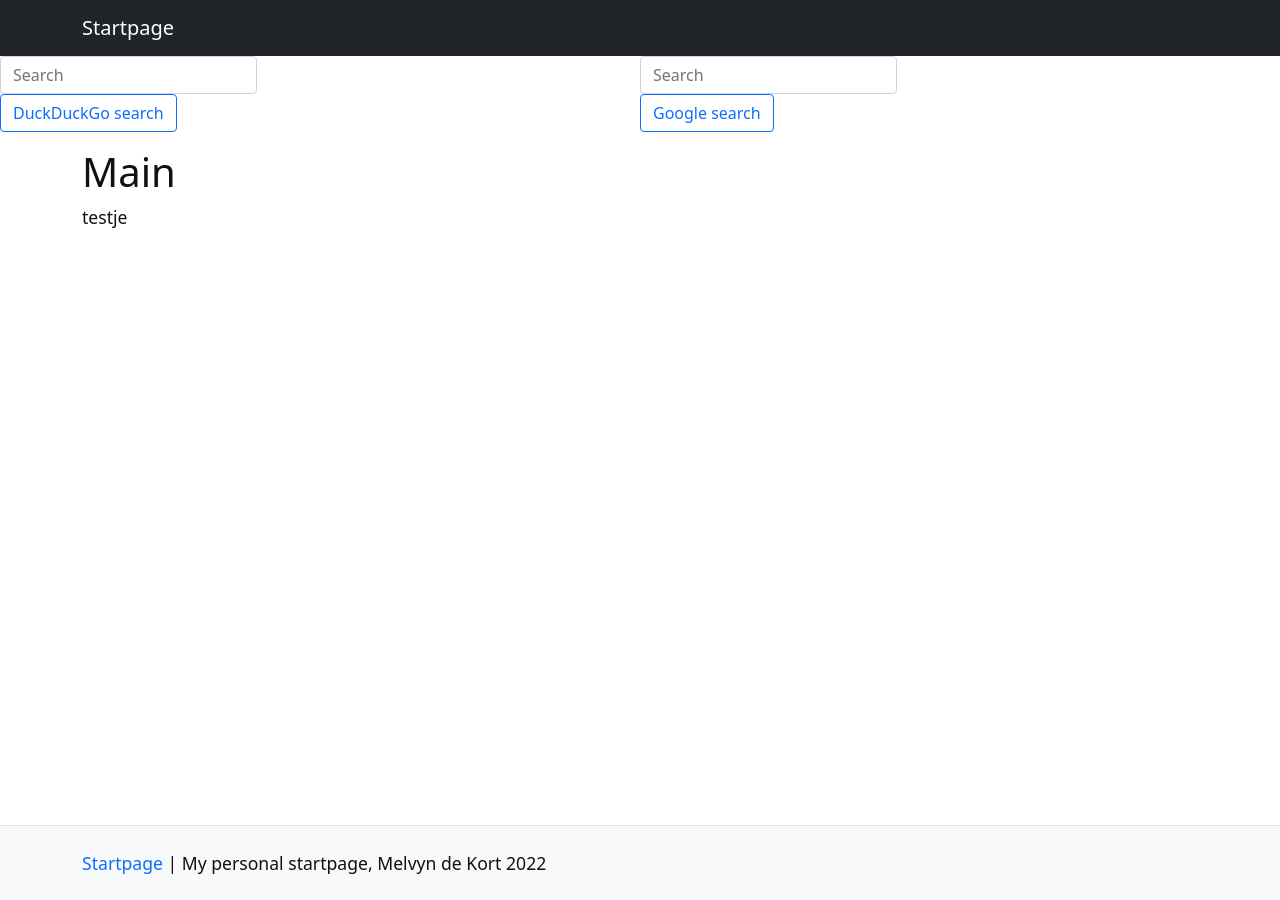
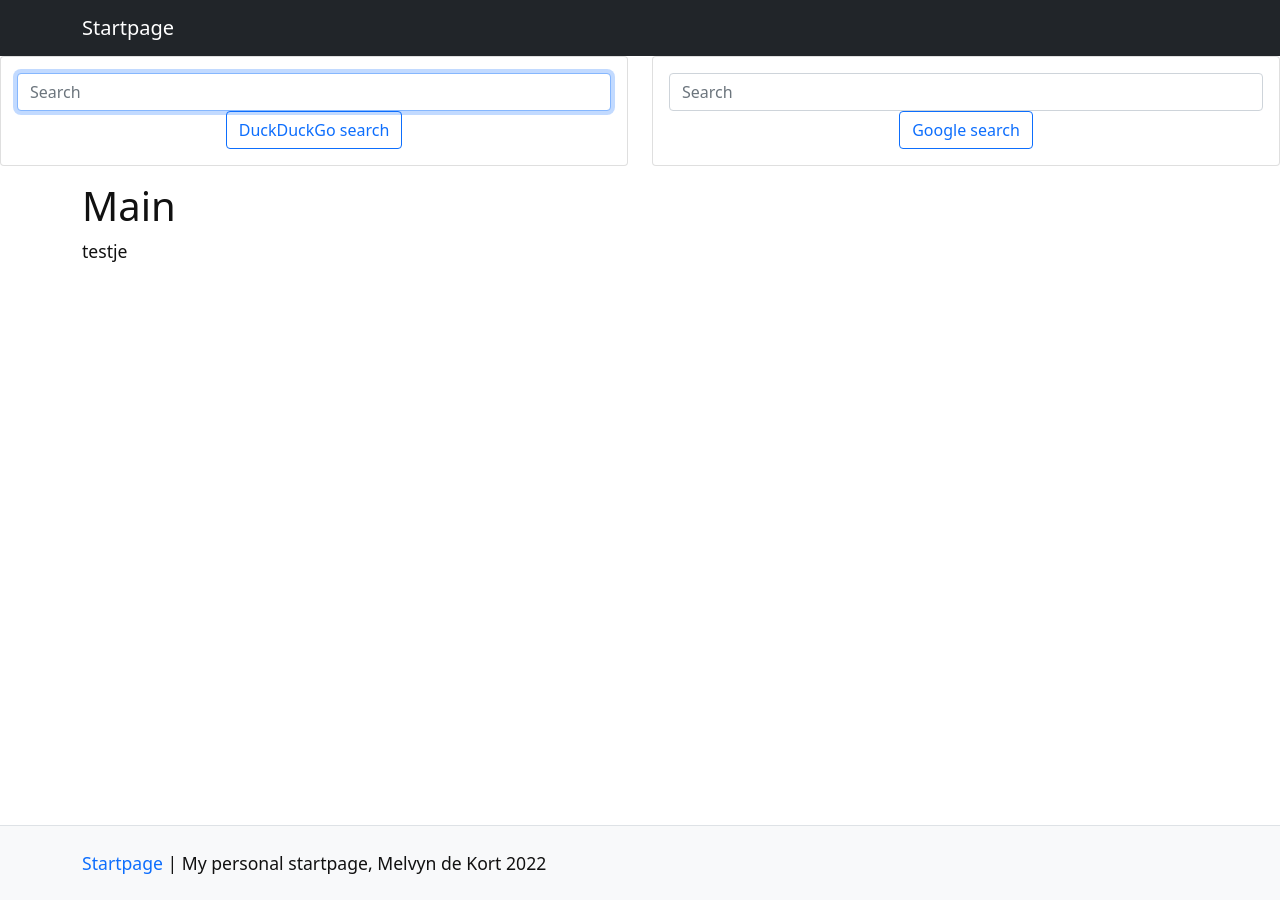
Before and after one commit to melvyndekort/startpage, a Jekyll site: the page built from pages/index.md, in a window 1280 px wide. Built offline with Jekyll 4.4.1, drawn with Linux system fonts in a browser that asks for light colours.

Commit message:
Fix search boxes

```diff
--- a/_config.yml
+++ b/_config.yml
@@ -41,4 +41,4 @@ defaults:
       permalink: /:basename:output_ext
 
 # ignore stuff
-exclude: [docs/, README.md, CNAME, .gitignore]
+exclude: [docs/, README.md, CNAME, .gitignore, Makefile]
--- a/_includes/search.html
+++ b/_includes/search.html
@@ -1,6 +1,8 @@
-<div class="input-group">
-  <form class="search navbar-form navbar-right" action="{{ include.link }}" method="get" role="search" onSubmit="mysearch(this)">
-    <input type="search" class="form-control rounded" placeholder="Search" aria-label="Search" aria-describedby="search-addon" />
-    <button type="submit" class="btn btn-outline-primary">{{ include.button }}</button>
-  </form>
+<div class="card text-center">
+  <div class="card-body">
+    <form class="search" action="{{ include.link }}" method="get" onSubmit="mysearch(this)">
+      <input type="search" name="q" class="form-control rounded" placeholder="Search" {% if include.focus == true %} autofocus{% endif %} />
+      <button type="submit" class="btn btn-outline-primary">{{ include.button }}</button>
+    </form>
+  </div>
 </div>
--- a/_includes/template/foot.html
+++ b/_includes/template/foot.html
@@ -1,6 +1,5 @@
 <!-- Bootstrap JS bundle -->
 <script src="https://cdn.jsdelivr.net/npm/bootstrap@5.0.2/dist/js/bootstrap.bundle.min.js" integrity="sha384-MrcW6ZMFYlzcLA8Nl+NtUVF0sA7MsXsP1UyJoMp4YLEuNSfAP+JcXn/tWtIaxVXM" crossorigin="anonymous"></script>
 <!-- load other optional js -->
-<script src="{{ '/assets/js/search.js' | relative_url }}"></script>
 {% if page.foot %}{% include {{ page.foot }} %}{% endif %}
 {% if layout.foot %}{% include {{ layout.foot }} %}{% endif %}
--- a/_layouts/default.html
+++ b/_layouts/default.html
@@ -7,9 +7,13 @@
         <div id="skip-to-content"><a href="#maincontent">Skip to main content</a></div>
         {% include template/header.html %}
         <main id="maincontent" role="main" aria-label="Content" class="flex-shrink-0">
-            <div class="d-flex justify-content-center">
-            {% include search.html button="DuckDuckGo search" link="https://duckduckgo.com/" %}
-            {% include search.html button="Google search" link="https://google.com/search" %}
+            <div class="row">
+                <div class="col-sm-6">
+                {% include search.html button="DuckDuckGo search" link="https://duckduckgo.com/" focus=true %}
+                </div>
+                <div class="col-sm-6">
+                {% include search.html button="Google search" link="https://google.com/search" %}
+                </div>
             </div>
         {{ content }}
         </main>
--- a/assets/js/search.js
+++ /dev/null
@@ -1,3 +0,0 @@
-function mysearch(curobj) {
-  curobj.q.value = curobj.qfront.value
-}
```
Also changed, not shown: 1 other file.
